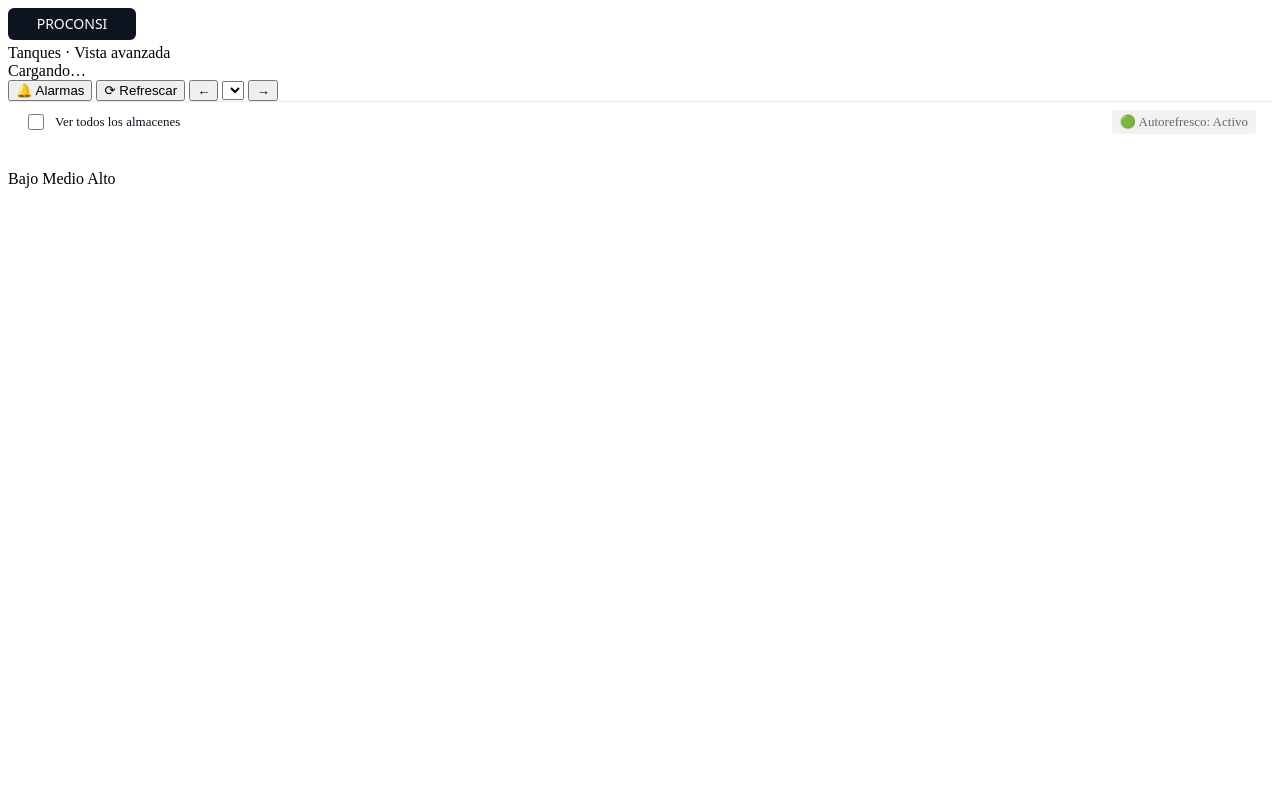
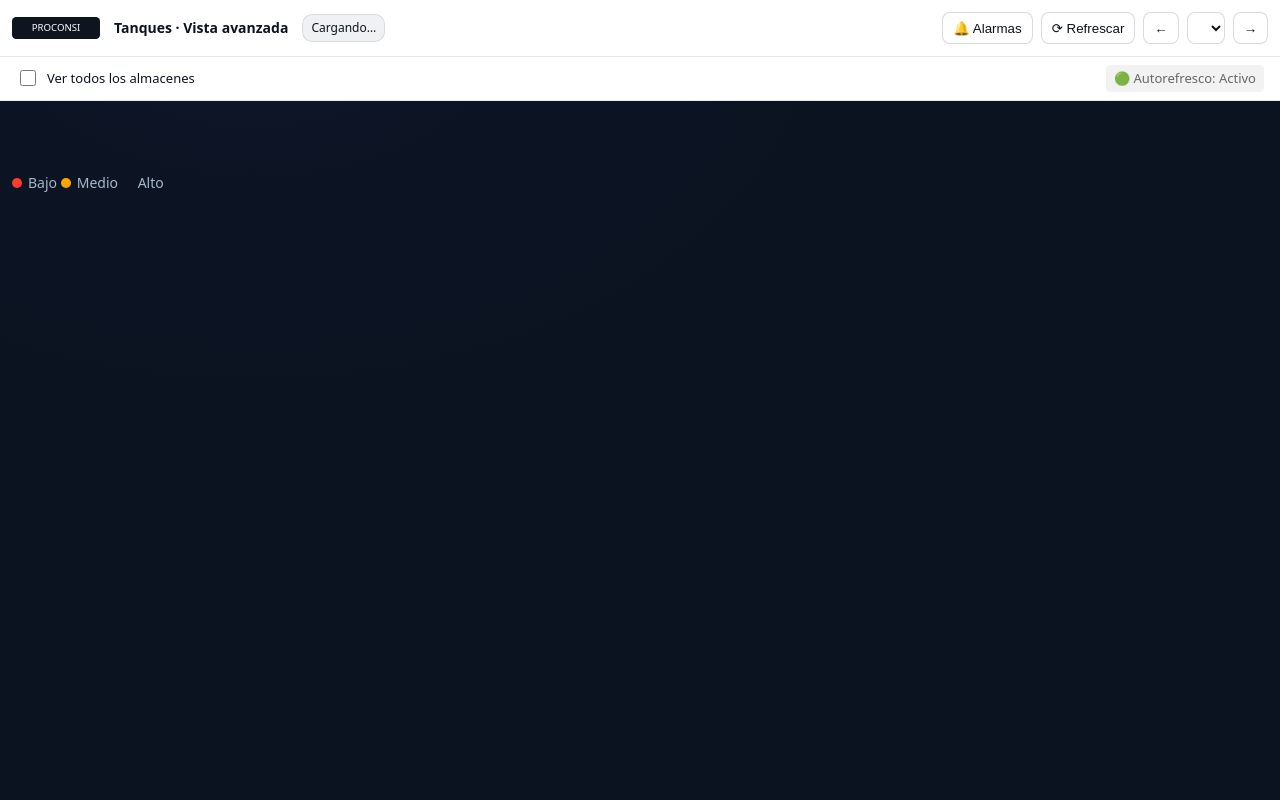
Before and after one commit to jslomana2/TankFuel-v001, a Flask app: page / in a window 1280 px wide. Run offline with Flask 3, Linux system fonts and the light colour scheme; data that the repository does not hold is empty.

Commit message:
Update sondastanques_mod.css

```diff
--- a/dbf_exe_project/static/sondastanques_mod.css
+++ b/dbf_exe_project/static/sondastanques_mod.css
@@ -1,77 +1,154 @@
-/* === Patch v001 — nitidez del relleno + cabecera almacén + ocultar cuadro vacío === */
+/* Archivo CSS original que compartiste (contenido completo) + parche integrado al final */
 
-/* 1) Relleno del tanque nítido (evita borrosidad por filtros/herencia) */
-.tank { /* el contenedor sigue pudiendo tener glass effect */
-  position: relative;
-  border-radius: 18px;
-  overflow: hidden;
+/* ---------- TU CSS ORIGINAL (empieza aquí) ---------- */
+:root{
+  --bg:#0b1220;--muted:#97a5b7;--text:#e7eef6;--soft:#a6b8c9;
+  --brand:#2aa8ff;--brand-2:#71d2ff;--brand-3:#0066ff;
+  --good:#00cc44;--warn:#ffa500;--bad:#ff3b30;--acc:#ff9f1a;
+  --panel:#0e1520;--panel2:#161e2e;--panel3:#1a2332;--shadow:rgba(3,10,21,.6)
+}
+*{box-sizing:border-box}html,body{height:100%}body{
+  margin:0;background:radial-gradient(1200px 800px at 20% 0%,#0e1628 0%,#0b1220 50%,#0b1220 100%);
+  color:var(--text);font:14px/1.45 system-ui,-apple-system,Segoe UI,Roboto,Ubuntu,"Helvetica Neue",Arial,"Noto Sans","Apple Color Emoji","Segoe UI Emoji"
+}
+.wrap{min-height:100vh;display:flex;flex-direction:column}
+
+/* header */
+header{position:sticky;top:0;z-index:50;background:#fff;border-bottom:1px solid #e6e9ee}
+.h-inner{
+  height:56px;display:flex;gap:14px;align-items:center;padding:0 12px 0 12px;background:#fff;color:#0b1220
+}
+.brand{display:inline-flex;align-items:center;gap:8px;text-decoration:none}
+.brand img{height:22px;display:block}
+.title{font-weight:700}
+.pill{
+  font-size:12px;background:rgba(11,18,32,.06);color:#0b1220;border:1px solid rgba(11,18,32,.1);
+  padding:4px 8px;border-radius:10px
+}
+.spacer{flex:1}
+.ctrls{display:flex;align-items:center;gap:8px}
+.ctrls button{
+  height:32px;padding:0 10px;border-radius:8px;border:1px solid rgba(11,18,32,.15);background:#fff;color:#0b1220;cursor:pointer
+}
+.ctrls button:hover{background:#f6f8fb}
+.ctrls select{
+  height:32px;border-radius:8px;border:1px solid rgba(11,18,32,.15);background:#fff;padding:0 8px;color:#0b1220
 }
 
-/* Aseguramos que ningún blur afecte al relleno */
+/* subheader */
+.h-sub{
+  display:flex;align-items:center;gap:12px;padding:8px 16px;border-top:1px solid #e6e9ee;background:#fff;color:#0b1220;justify-content:space-between
+}
+.chk-all{display:inline-flex;align-items:center;gap:8px;font-size:13px}
+.chk-all input[type="checkbox"]{width:16px;height:16px;accent-color:#0b1220}
+.auto-refresh-indicator{font-size:13px;color:#666;display:flex;align-items:center}
+.auto-refresh-indicator #autoRefreshStatus{padding:4px 8px;border-radius:4px;background:rgba(0,0,0,0.05);font-weight:500}
+
+/* main grid */
+.grid{
+  display:grid;grid-template-columns:repeat(auto-fill,minmax(340px,1fr));gap:16px;padding:14px 16px
+}
+#grid.show-all-mode{display:block;padding:0}
+.almacenSection{margin:20px 16px 30px 16px;padding:0;background:transparent;border:none;border-radius:0}
+.almacenTitle{
+  font-size:18px;font-weight:700;margin:0 0 16px 0;color:#e7eef6;background:linear-gradient(135deg,#0e1520,#1a2332);
+  padding:12px 16px;border-radius:12px;border-left:4px solid var(--brand)
+}
+.tanks-grid{display:grid;grid-template-columns:repeat(auto-fill,minmax(340px,1fr));gap:16px}
+
+/* cards */
+.card{
+  position:relative;background:radial-gradient(1200px 800px at -10% -10%,rgba(42,168,255,.08),rgba(113,210,255,.05) 35%,rgba(255,255,255,.03) 60%,transparent 100%),
+  linear-gradient(180deg,rgba(255,255,255,.06),rgba(255,255,255,.02));
+  border:1px solid rgba(255,255,255,.1);
+  border-radius:14px;padding:14px 12px;color:var(--text);box-shadow:0 10px 25px var(--shadow)
+}
+.card .head{display:flex;align-items:center;gap:10px;margin-bottom:6px}
+.card .name{font-weight:800;letter-spacing:.4px;filter:drop-shadow(0 1px 0 rgba(0,0,0,.2))}
+.card .state{margin-left:auto;display:inline-flex;align-items:center;gap:6px}
+.state .dot{width:9px;height:9px;border-radius:50%}
+.state .txt{font-size:12px;color:var(--soft)}
+
+/* tank */
+.tank-wrap{display:flex;gap:18px;margin-top:6px}
+.scale{position:relative;flex:0 0 42px;color:var(--muted);padding-top:4px}
+.scale .tick{height:38px;display:flex;align-items:flex-start;gap:6px}
+.scale .tick span:first-child{width:24px;text-align:right;font-size:11px}
+.scale .tick .line{height:1px;background:rgba(255,255,255,.15);flex:1;margin-top:6px}
+
+.tank{
+  position:relative;flex:1;height:200px;border-radius:18px;overflow:hidden;
+  background:linear-gradient(180deg,rgba(255,255,255,.08),rgba(255,255,255,.02));
+  box-shadow:inset 0 1px 0 rgba(255,255,255,.06), inset 0 -1px 0 rgba(0,0,0,.25), 0 10px 25px var(--shadow)
+}
+
+/* liquido y ondas */
+.liquid{position:absolute;left:0;right:0;bottom:0;height:0%;background:linear-gradient(180deg,rgba(255,255,255,.06),rgba(255,255,255,.02) 10%,var(--brand-2) 12%)}
+.wave,.wave2,.wave3{position:absolute;left:-30%;right:-30%;height:40px;border-radius:50%;opacity:.7;filter:blur(1px)}
+.wave{bottom:35%;background:radial-gradient(60% 80% at 50% 50%, rgba(255,255,255,.25), rgba(255,255,255,0))}
+.wave2{bottom:27%;opacity:.55}
+.wave3{bottom:18%;opacity:.4}
+
+.glass{
+  position:absolute;inset:0;border-radius:18px;pointer-events:none;
+  background:linear-gradient(180deg,rgba(255,255,255,.10),rgba(255,255,255,.02));
+  box-shadow:inset 0 8px 20px rgba(255,255,255,.08), inset 0 -8px 20px rgba(0,0,0,.25)
+}
+
+/* badge porcentaje */
+.pct{
+  position:absolute;top:10px;left:10px;background:rgba(0,0,0,.5);border:1px solid rgba(255,255,255,.2);
+  color:#fff;font-weight:800;font-size:12px;padding:4px 6px;border-radius:8px
+}
+
+/* info list */
+.info{margin-top:10px;display:grid;grid-template-columns:1fr 1fr;gap:6px 12px;color:var(--soft)}
+.info .k{color:var(--muted)}
+.info .v b{color:#fff}
+
+/* footer legend */
+footer{margin:20px 12px 30px;color:var(--soft);display:flex;align-items:center;gap:12px}
+.legend .chip{display:inline-flex;align-items:center;gap:6px}
+.legend .dot{width:10px;height:10px;display:inline-block;border-radius:50%}
+
+/* botones varios */
+#histPanel{display:none}
+.hist{width:100%;border-collapse:collapse;margin:10px 0}
+.hist th,.hist td{border-bottom:1px solid rgba(255,255,255,.08);padding:6px 8px;text-align:left}
+#totales{margin:12px}
+
+/* ---------- TU CSS ORIGINAL (termina aquí) ---------- */
+
+
+/* === TankFuel PATCH v001 (non-destructive) ===============================
+   Objetivo:
+   - Relleno del tanque ('.liquid') nítido, sin borrosidad por filtros heredados
+   - Select/controles legibles en cabecera clara si fuese necesario
+   - Ocultar "cuadros" vacíos (badges/spans sin texto)
+   ======================================================================== */
+
+/* Evitar que filtros externos afecten al líquido u ondas */
 .tank, .tank * { filter: none !important; }
 
-.tank-glass {  /* capa superior opcional de cristal */
-  pointer-events: none;
-  position: absolute; inset: 0;
-  border-radius: inherit;
-  /* si quieres efecto desenfoque, que sea sobre el fondo (no hijos) */
-  backdrop-filter: blur(6px) saturate(120%);
+/* Nitidez en el líquido */
+.liquid{
+  filter: none !important;
+  transform: translateZ(0);
+  image-rendering: -webkit-optimize-contrast;
+  image-rendering: crisp-edges;
+  will-change: height;
 }
 
-/* Capa del líquido */
-.tank-fill {
-  position: absolute; left: 0; right: 0; bottom: 0;
-  height: 0%;
-  background: linear-gradient(180deg, rgba(255,255,255,.08) 0%, rgba(255,255,255,.02) 10%, var(--tank-color, #00cc44) 12%);
-  will-change: height;
-  transform: translateZ(0); /* fuerza capa propia y evita antialiasing dudoso */
-  image-rendering: -webkit-optimize-contrast;
-  image-rendering: crisp-edges;
+/* Mantener ondas sin suavizados excesivos */
+.wave, .wave2, .wave3{
+  transform: translateZ(0);
 }
 
-/* Borde nítido del líquido */
-.tank-fill::before{
-  content:"";
-  position:absolute; left:0; right:0; top:-1px; height:1px;
-  background: rgba(0,0,0,.35);
-}
+/* Texto legible en select de cabecera si se usara tema claro */
+.h-inner .ctrls select#almacenSel{ color:#0b1220; }
 
-/* Si usas ondas o animación, evita filtros que difuminen */
-.tank-wave { filter: none !important; transform: translateZ(0); }
-
-/* 2) Color del nombre de almacén y campos de la toolbar */
-.toolbar .almacen-nombre,
-.toolbar .almacen-select,
-.header .almacen-nombre {
-  color: var(--text, #e7eef6) !important;
-}
-
-.toolbar .almacen-nombre.badge,
-.header .almacen-nombre.badge {
-  background: rgba(255,255,255,.08);
-  border: 1px solid rgba(255,255,255,.12);
-  border-radius: 10px;
-  padding: 6px 10px;
-}
-
-/* 3) Ocultar el “cuadro” vacío (spans o badges sin texto) */
+/* Ocultar elementos vacíos que dibujan un rectángulo sin texto */
 .badge:empty,
 .almacen-nombre:empty,
 .meta:empty,
-.small-pill:empty {
-  display: none !important;
-}
-
-/* Estado (circulito/⚠) mantiene nitidez */
-.status-dot, .status-warn {
-  filter: none !important;
-  transform: translateZ(0);
-}
-
-/* Variables de color por nivel (si las usas) */
-:root{
-  --tank-low: #ff3b30;
-  --tank-med: #ffa500;
-  --tank-high:#00cc44;
-  --tank-max: #66ff99;
-}
+.small-pill:empty{ display:none !important; }
```
